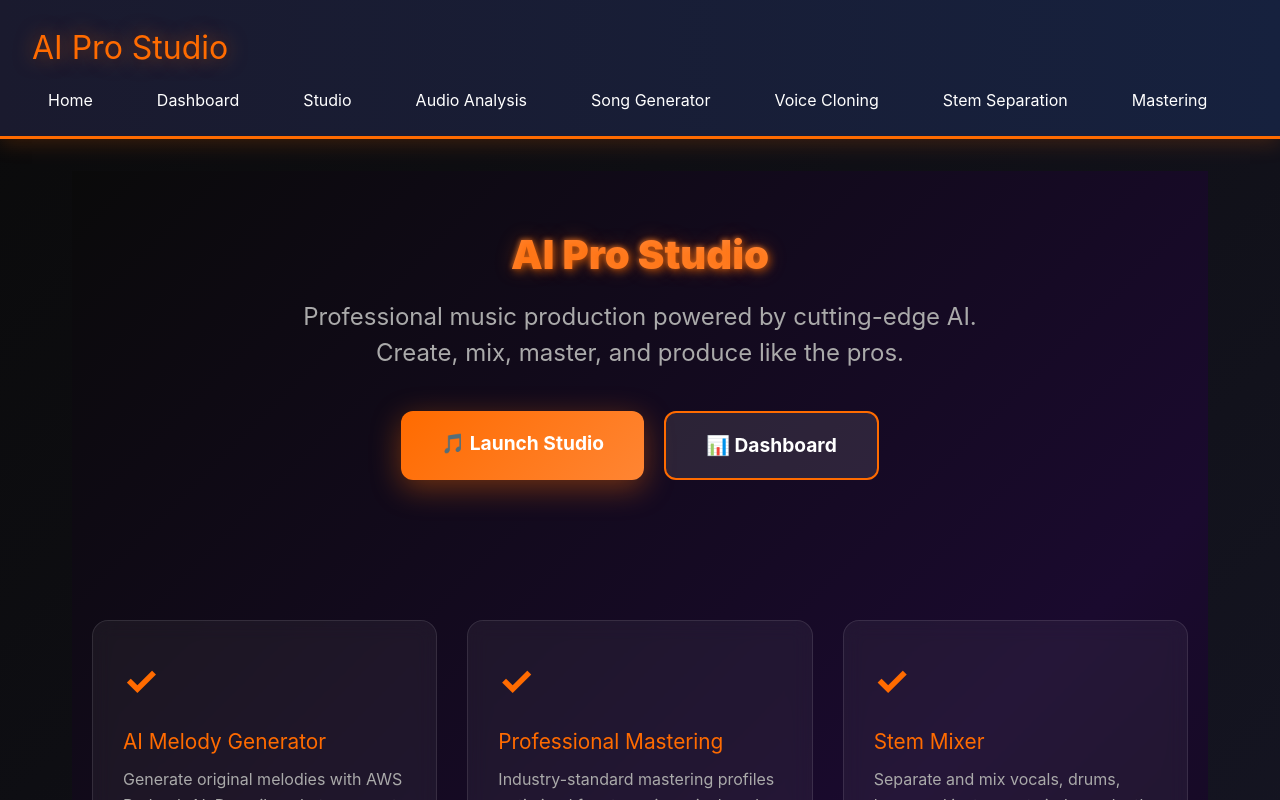
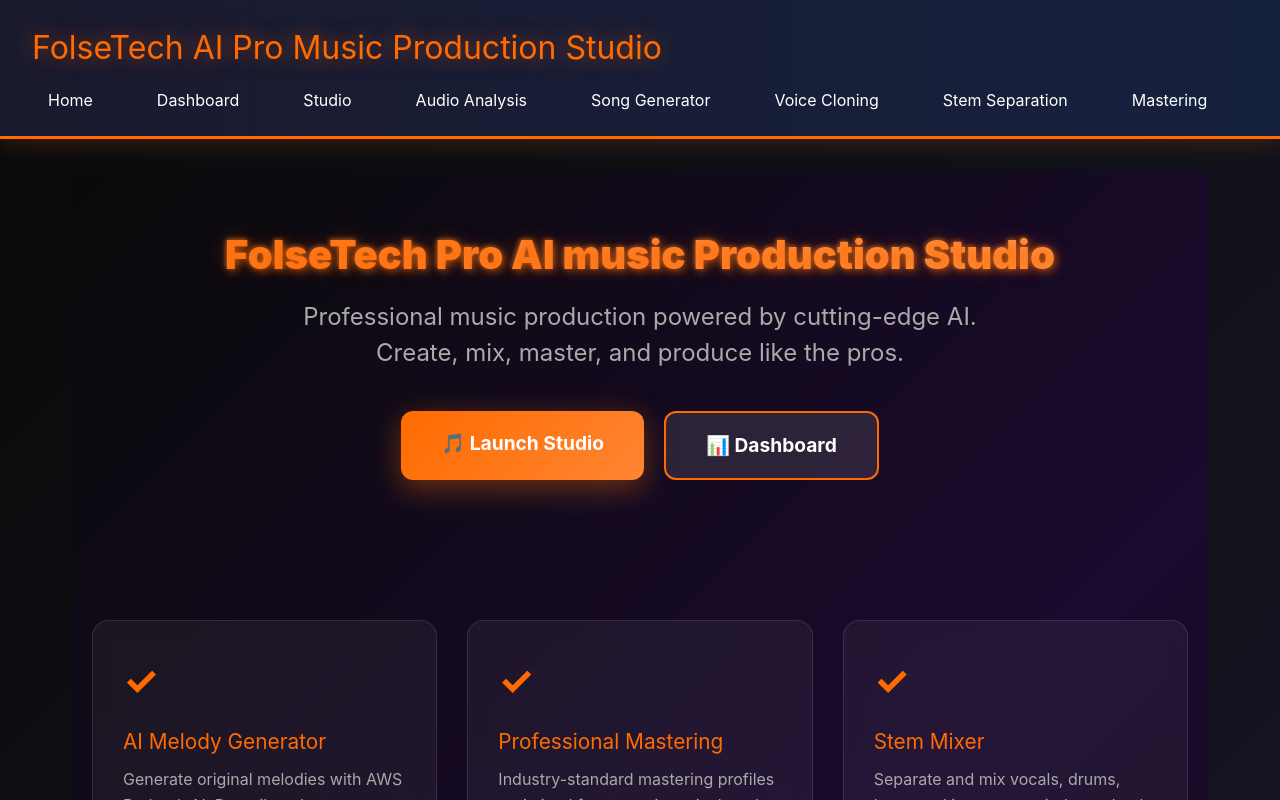
Before and after one commit to jonfolsetech-ctrl/FolseTech-Pro-AI-Music-Production-Studio-Mobile-App, a React (Vite) app in the folder folsetech-ai-studio/apps/web/: page / in a window 1280 px wide. Shown: the top 800 px of the page. Built offline with nearby package versions, Linux system fonts and the light colour scheme; the HTML template or start-up script is replaced by a standard one.

Commit message:
Update branding to FolseTech Pro AI music Production Studio

```diff
--- a/folsetech-ai-studio/apps/web/src/App.jsx
+++ b/folsetech-ai-studio/apps/web/src/App.jsx
@@ -19,7 +19,7 @@
     <BrowserRouter>
       <div className="app">
         <nav className="navbar">
-          <h1>AI Pro Studio</h1>
+          <h1>FolseTech AI Pro Music Production Studio</h1>
           <ul>
             <li><Link to="/">Home</Link></li>
             <li><Link to="/dashboard">Dashboard</Link></li>
--- a/folsetech-ai-studio/apps/web/src/pages/Landing.jsx
+++ b/folsetech-ai-studio/apps/web/src/pages/Landing.jsx
@@ -27,7 +27,7 @@
           textShadow: '2px 2px 8px rgba(255, 107, 0, 0.6), -1px -1px 4px rgba(255, 133, 51, 0.5), 0 0 20px rgba(255, 107, 0, 0.3)',
           lineHeight: '1.2'
         }}>
-          AI Pro Studio
+          FolseTech Pro AI music Production Studio
         </h1>
 
         <p style={{
```
